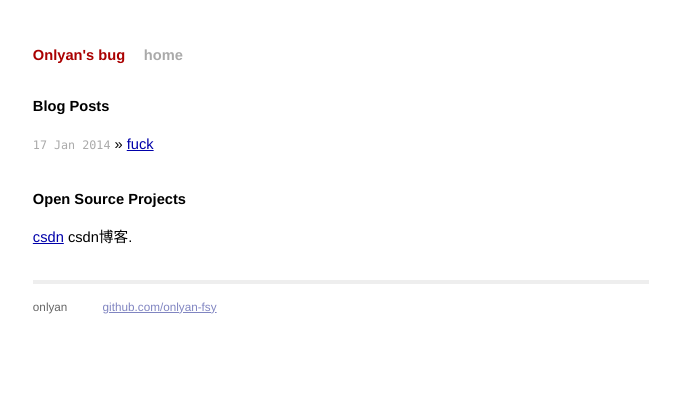
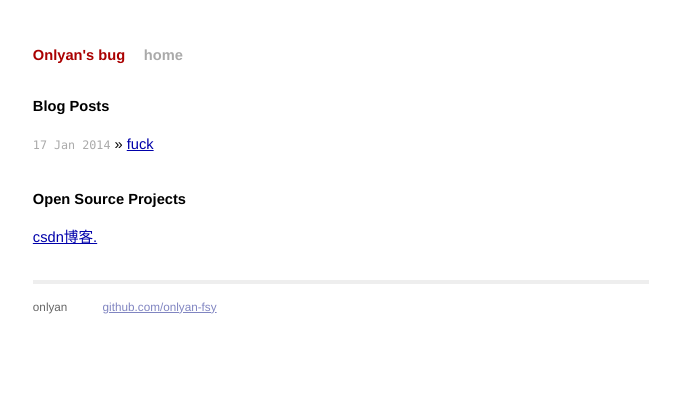
Before and after one commit to shu-yu/blog, a Jekyll site: the page built from index.html, in a window 1280 px wide. Shown: the top 419 px of the page, without its empty margins (299-979 px from the left). Built offline with Jekyll 4.4.1, drawn with Linux system fonts in a browser that asks for light colours.

Commit message:
update index.html

```diff
--- a/index.html
+++ b/index.html
@@ -13,6 +13,6 @@ title: Onlyan's bug
 
   <h1>Open Source Projects</h1>
   <ul class="posts">
-    <li><a href="http://blog.csdn.net/alongela">csdn</a> csdn博客.</li>
+    <li><a href="http://blog.csdn.net/alongela"> csdn博客.</a></li>
   </ul>
 </div>
```
